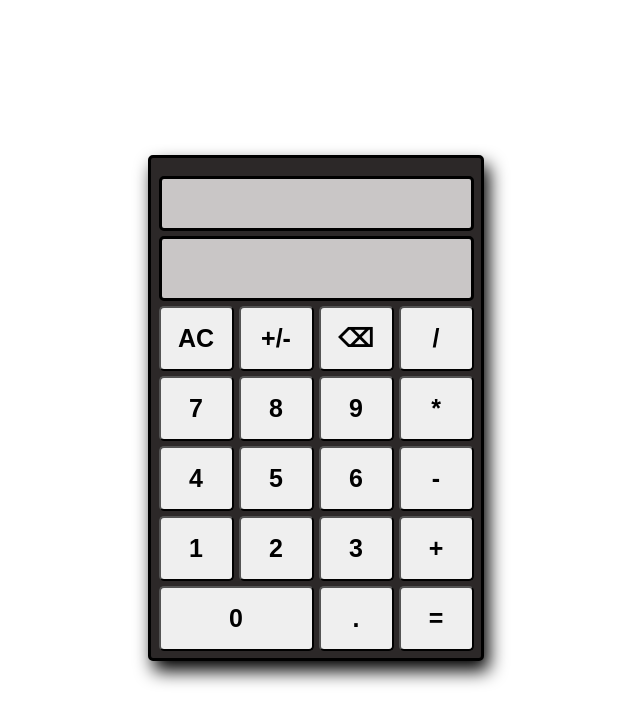
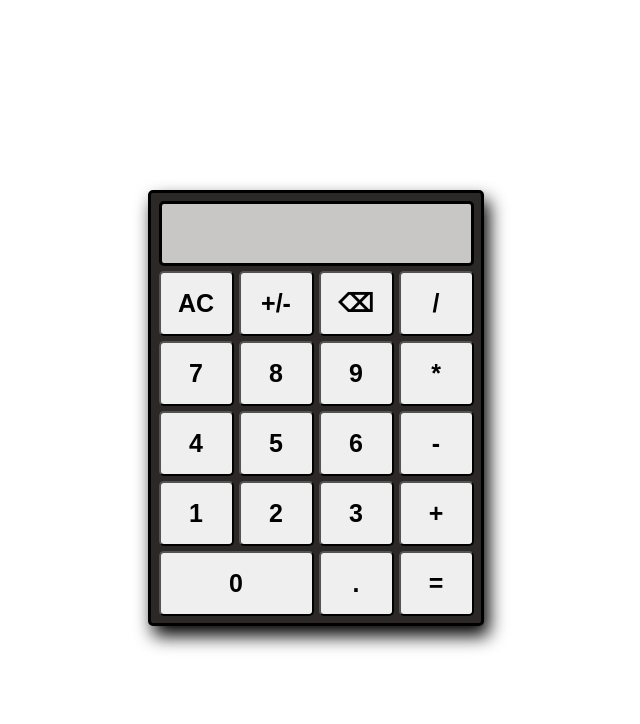
Before and after one commit to EmbryonicDev/calculator, a plain HTML site: page index.html in a window 1280 px wide. Shown: the whole page, without its empty margins (332-972 px from the left). Drawn offline with Linux system fonts and the light colour scheme.

Commit message:
\- div.detailDisplay

```diff
--- a/index.html
+++ b/index.html
@@ -10,7 +10,6 @@
 </head>
 <body>
   <div id="container">
-    <div id='detailDisplay'></div>
     <div id='display'></div>
     <button id='acBtn' class='clear' value='clear'>AC</button>
     <button id='posOrNegBtn' class='sign' value='sign' data-key=''>+/-</button>
```
